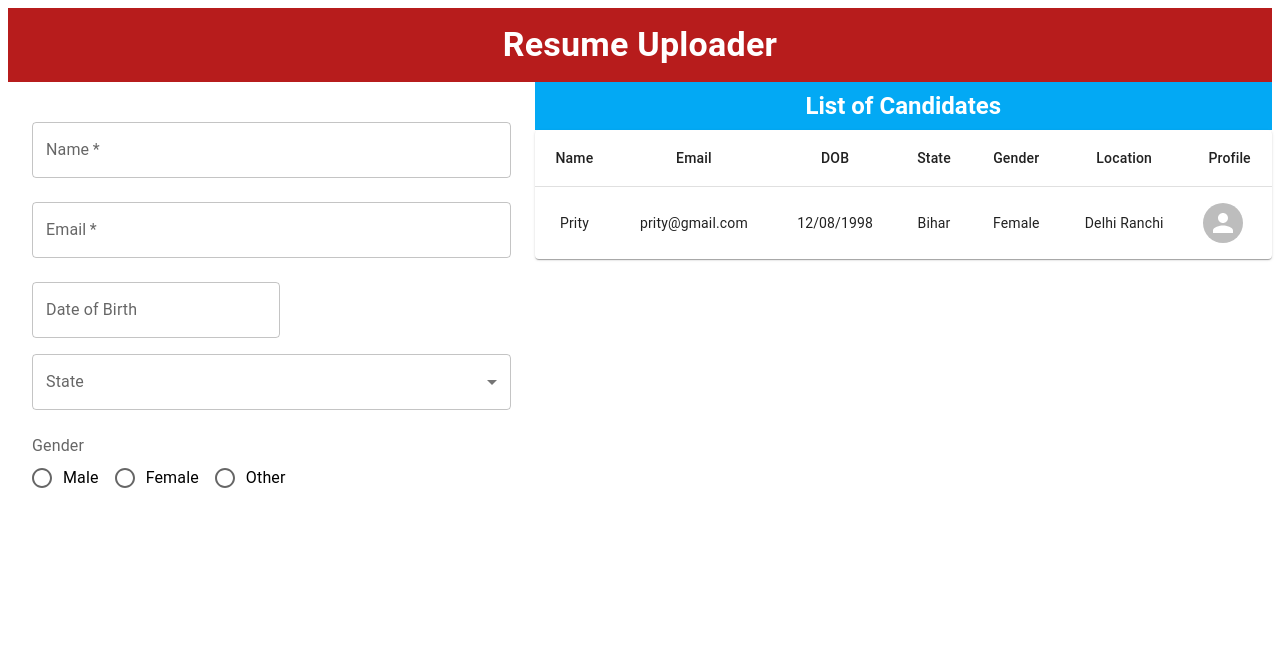
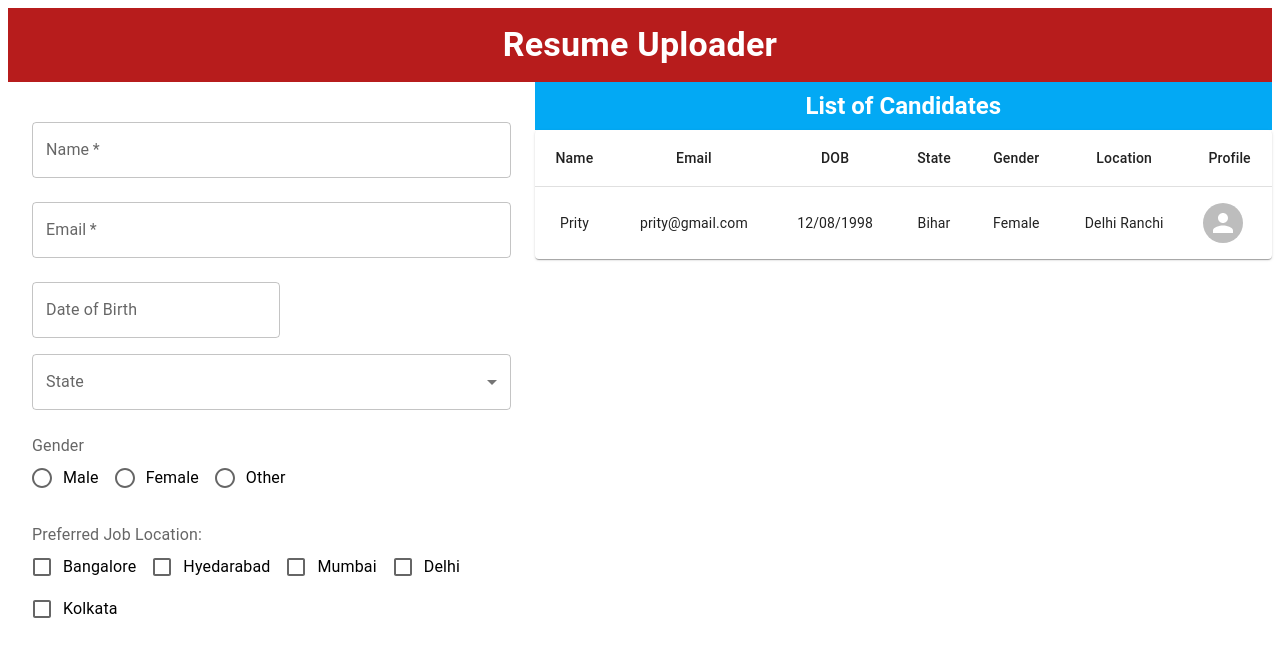
Before and after one commit to akankshakriti09/ResumeUploader, a React (Create React App) app: page / in a window 1280 px wide. Shown: the top 656 px of the page. Built offline with nearby package versions, Linux system fonts and the light colour scheme.

Commit message:
Preferred Job Location Checkbox

```diff
--- a/src/App.js
+++ b/src/App.js
@@ -14,6 +14,14 @@ function App() {
   const [dob, setDob] = useState(null) //Date of Birth
   const [st, setSt] = useState('') //State
   const [gender, setGender] = useState() //Gender
+  const [pjl, setPjl] = useState([]) //Job Location
+
+    // Multi Checkbox for Preferred Job Location
+    const getPjl = (e) => {
+      let data = pjl
+      data.push(e.target.value)
+      setPjl(data)
+    }
 
   return (
     <>
@@ -79,6 +87,19 @@ function App() {
               </RadioGroup>
             </FormControl>
 
+            <FormControl component='fieldset' fullWidth margin='normal'>
+              <FormLabel component='legend'>Preferred Job Location:</FormLabel>
+              <FormGroup row>
+               <FormControlLabel control={<Checkbox />} label="Bangalore" value="Bangalore" onChange={(e) => getPjl(e)} />
+               <FormControlLabel control={<Checkbox />} label="Hyedarabad" value="Hyedarabad" onChange={(e) => getPjl(e)} />
+               <FormControlLabel control={<Checkbox />} label="Mumbai" value="Mumbai" onChange={(e) => getPjl(e)} />
+               <FormControlLabel control={<Checkbox />} label="Delhi" value="Delhi" onChange={(e) => getPjl(e)} />
+               <FormControlLabel control={<Checkbox />} label="Kolkata" value="Kolkata" onChange={(e) => getPjl(e)} />
+
+
+              </FormGroup>
+            </FormControl>
+
 
           </Box>
         </Grid>
```
